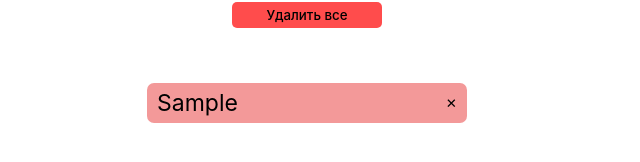
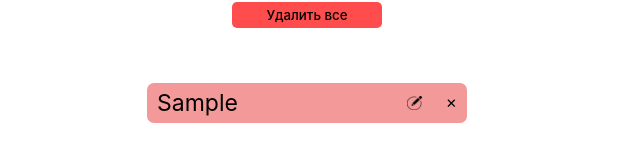
Before and after one commit to Lonerr7/React-todo-list, a React (Create React App) app: page / in a window 1280 px wide. Both pictures are taken after typing "Sample" into the empty fields and a click on the button "Добавить". Shown: the part 264-426 px from the top of the page, without its empty margins (333-973 px from the left). Built offline with nearby package versions, Linux system fonts and the light colour scheme.

Commit message:
10. Added editing every task info feature

```diff
--- a/src/components/Tasks/Task/Task.js
+++ b/src/components/Tasks/Task/Task.js
@@ -1,9 +1,41 @@
 import s from './Task.module.scss';
+import edit from '../../../assets/images/edit.png';
+import tick from '../../../assets/images/tick.png';
+import { useState } from 'react';
 
 const Task = (props) => {
+  const [editMode, setEditMode] = useState(false);
+  const [taskInfo, setTaskInfo] = useState(props.taskInfo);
+
+  const editModeHandler = () => {
+    setEditMode(!editMode);
+    setTaskInfo(props.taskInfo);
+  };
+
+  const taskInfoChangeHandler = (e) => {
+    setTaskInfo(e.target.value);
+  };
+
+  const onNewTaskInfoAccept = () => {
+    props.editTaskInfo(props.id, taskInfo);
+    setEditMode(!editMode);
+  };
+
   return (
     <div className={s.task__box}>
       <div className={props.isCompleted ? s.task__completed : s.task}>
+        {editMode ? (
+          <div className={s.task__editBox}>
+            <input
+              className={s.task__editInput}
+              type="text"
+              value={taskInfo}
+              onChange={taskInfoChangeHandler}
+              autoFocus={true}
+            />
+            <img className={s.task__editSaveImg} src={tick} alt="tick" onClick={onNewTaskInfoAccept} />
+          </div>
+        ) : (
           <p
             className={props.isCompleted ? s.task__info_crossed : s.task__info}
             onClick={() => {
@@ -12,6 +44,11 @@ const Task = (props) => {
           >
             {props.taskInfo}
           </p>
+        )}
+        <div className={s.task__controls}>
+          <button className={s.edit__btn} onClick={editModeHandler}>
+            <img className={s.edit__img} src={edit} alt="edit" />
+          </button>
           <button
             className={s.task__btn}
             onClick={() => {
@@ -22,6 +59,7 @@ const Task = (props) => {
           </button>
         </div>
       </div>
+    </div>
   );
 };
 
--- a/src/components/Tasks/Task/Task.module.scss
+++ b/src/components/Tasks/Task/Task.module.scss
@@ -30,6 +30,8 @@
     display: block;
     background-color: transparent;
     font-weight: 500;
+    // border-radius: 30px;
+    border: none;
   }
 
   &__info {
@@ -44,5 +46,37 @@
 
 .task__completed {
   @extend %task_style;
-  background-color: rgba($color: lightcoral, $alpha: 0.4);
+  background-color: rgba($color: rgb(34, 194, 56), $alpha: 0.4);
 }
+
+.task__controls {
+  width: 50px;
+  display: flex;
+  justify-content: space-between;
+  align-items: center;
+}
+
+.edit__img {
+  display: block;
+  width: 15px;
+}
+
+.edit__btn {
+  background-color: transparent;
+  display: block;
+}
+
+.task__editBox {
+  display: flex;
+  justify-content: space-between;
+  align-items: center;
+  width: 200px;
+}
+
+.task__editInput {
+  padding: 5px;
+}
+
+.task__editSaveImg {
+  cursor: pointer;
+}
--- a/src/components/Tasks/Tasks.js
+++ b/src/components/Tasks/Tasks.js
@@ -2,6 +2,7 @@ import { useEffect } from 'react';
 import { connect } from 'react-redux';
 import {
   deleteTaskTC,
+  editTaskInfoTC,
   getLocalTodosTC,
   toggleTaskCompletionTC,
 } from '../../redux/todoReducer';
@@ -25,6 +26,7 @@ const Tasks = (props) => {
       isCompleted={t.isCompleted}
       deleteTask={props.deleteTask}
       toggleTaskCompletion={props.toggleTaskCompletion}
+      editTaskInfo={props.editTaskInfo}
     />
   ));
 
@@ -39,6 +41,7 @@ const dispatchToProps = {
   deleteTask: deleteTaskTC,
   toggleTaskCompletion: toggleTaskCompletionTC,
   getLocalTodos: getLocalTodosTC,
+  editTaskInfo: editTaskInfoTC,
 };
 
 export default connect(mapStateToProps, dispatchToProps)(TasksContainer);
--- a/src/components/TasksInput/TasksInput.js
+++ b/src/components/TasksInput/TasksInput.js
@@ -5,7 +5,6 @@ import TaskDeletePopup from './TaskDeletePopup/TaskDeletePopup';
 import s from './TasksInput.module.scss';
 
 const TasksInput = (props) => {
-  console.log(`TaskInput render`);
   const [taskText, setTaskText] = useState('');
   const [deleteMode, setDeleteMode] = useState(false);
 
--- a/src/redux/todoReducer.js
+++ b/src/redux/todoReducer.js
@@ -5,6 +5,7 @@ const TOGGLE_TASK_COMPLETION = 'TOGGLE_TASK_COMPLETION';
 const ADD_TASK = 'ADD_TASK';
 const GET_LOCAL_TODOS = 'GET_LOCAL_TODOS';
 const DELETE_ALL_TASKS = 'DELETE_ALL_TASKS';
+const EDIT_TASK_INFO = 'EDIT_TASK_INFO';
 
 const initialState = {
   todos: [],
@@ -51,6 +52,18 @@ const todoReducer = (state = initialState, action) => {
         ...state,
         todos: [],
       };
+    case EDIT_TASK_INFO:
+      return {
+        ...state,
+        todos: state.todos.map((t) => {
+          if (t.id === action.id) {
+            t.task = action.newTaskText;
+            return t;
+          } else {
+            return t;
+          }
+        }),
+      };
     default:
       return state;
   }
@@ -83,6 +96,12 @@ const deleteAllTasksAC = () => ({
   type: DELETE_ALL_TASKS,
 });
 
+const editTaskInfoAC = (id, newTaskText) => ({
+  type: EDIT_TASK_INFO,
+  id,
+  newTaskText,
+});
+
 export const deleteTaskTC = (id) => (dispatch) => {
   dispatch(deleteTaskAC(id));
   const localStorageTodos = JSON.parse(localStorage.getItem('todos'));
@@ -92,23 +111,11 @@ export const deleteTaskTC = (id) => (dispatch) => {
   );
 };
 
-export const toggleTaskCompletionTC = (id, isCompleted) => (dispatch) => {
-  dispatch(toggleTaskCompletionAC(id, isCompleted));
-  const localStorageTodos = JSON.parse(localStorage.getItem('todos'));
-  localStorage.setItem(
-    'todos',
-    JSON.stringify(
-      localStorageTodos.map((t) => {
-        if (t.id === id) {
-          t.isCompleted = isCompleted;
-          return t;
-        } else {
-          return t;
-        }
-      })
-    )
-  );
-};
+export const toggleTaskCompletionTC =
+  (id, isCompleted) => (dispatch, getState) => {
+    dispatch(toggleTaskCompletionAC(id, isCompleted));
+    localStorage.setItem('todos', JSON.stringify(getState().todo.todos));
+  };
 
 export const addTaskTC = (taskText) => (dispatch, getState) => {
   if (taskText.length > 0) dispatch(addTaskAC(taskText));
@@ -130,4 +137,10 @@ export const deleteAllTasksTC = () => (dispatch) => {
   localStorage.removeItem('todos');
 };
 
+export const editTaskInfoTC = (id, newTaskText) => (dispatch, getState) => {
+  dispatch(editTaskInfoAC(id, newTaskText));
+
+  localStorage.setItem('todos', JSON.stringify(getState().todo.todos));
+};
+
 export default todoReducer;
```
Also changed, not shown: src/assets/images/edit.png (added), src/assets/images/tick.png (added). Lines whose indentation alone changed are shown as unchanged.
